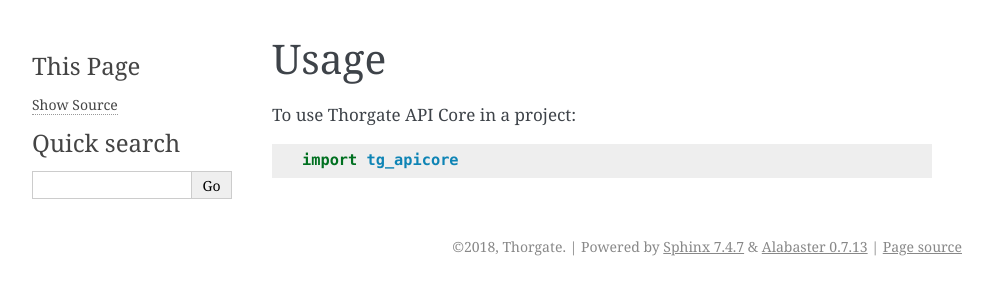
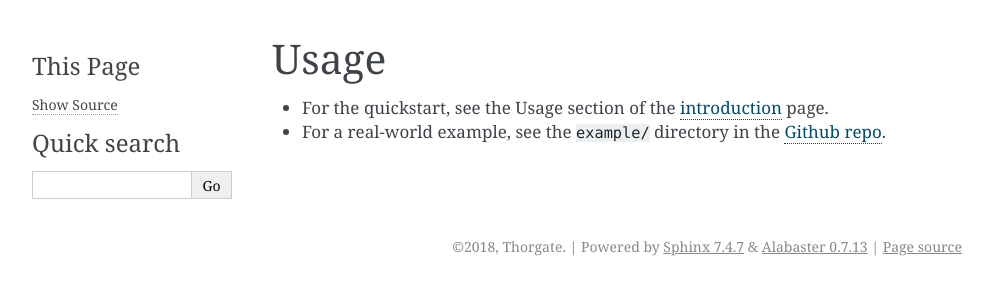
Before and after one commit to thorgate/tg-apicore, a Sphinx documentation site: the page built from docs/usage.rst, in a window 1280 px wide. Shown: the top 300 px of the page, without its empty margins (148-1141 px from the left). Built offline with Sphinx 7.4.7, drawn with Linux system fonts in a browser that asks for light colours; pages that are not in the unit, such as notebooks, are missing from menus.

Commit message:
Update Usage in docs as well

```diff
--- a/docs/usage.rst
+++ b/docs/usage.rst
@@ -2,6 +2,8 @@
 Usage
 =====
 
-To use Thorgate API Core in a project::
+* For the quickstart, see the Usage section of the `introduction`_ page.
+* For a real-world example, see the ``example/`` directory in the `Github repo`_.
 
-    import tg_apicore
+.. _introduction: readme.html#usage
+.. _Github repo: https://github.com/thorgate/tg-apicore
```
